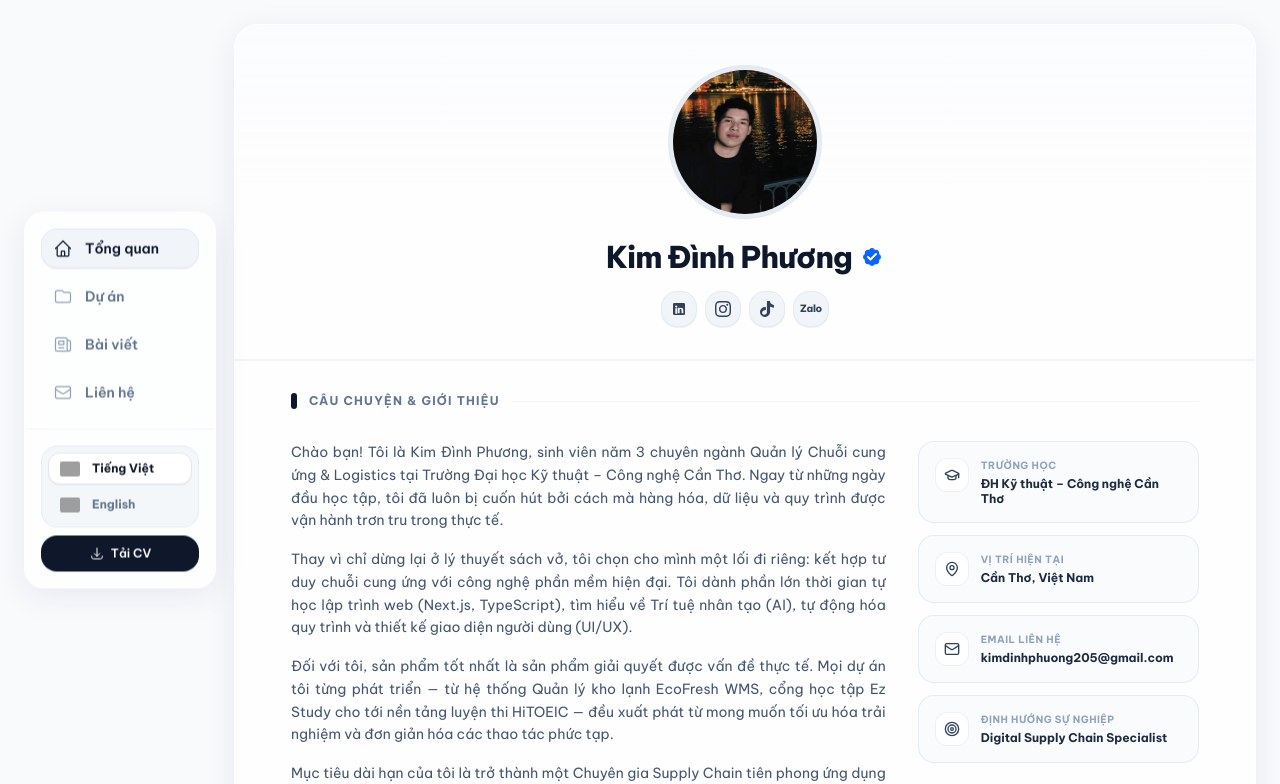
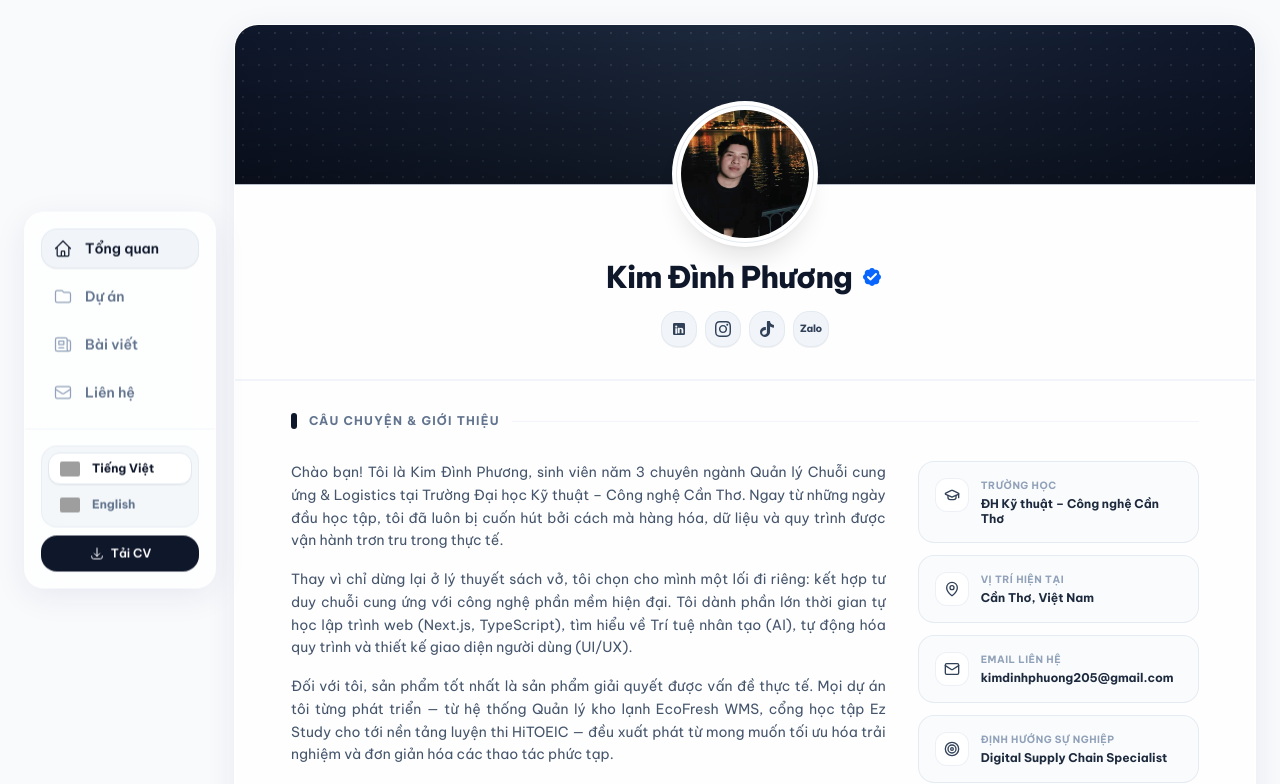
Before and after one commit to dinhphuong25/portfolio1, a Next.js app: page / in a window 1280 px wide. Shown: the top 784 px of the page. Built offline with nearby package versions, Linux system fonts and the light colour scheme; grey boxes are pictures that could not be loaded.

Commit message:
feat: add elegant top Cover Banner with border and overlapping avatar ring

```diff
--- a/src/components/ProfileHeader.tsx
+++ b/src/components/ProfileHeader.tsx
@@ -11,27 +11,31 @@ interface ProfileHeaderProps {
 
 export default function ProfileHeader({ onMessage: _onMessage }: ProfileHeaderProps) {
     return (
-        <section className="relative overflow-hidden pt-10 pb-8 px-4 sm:px-8 border-b border-slate-100 dark:border-slate-800/80">
-            {/* Ambient background decoration */}
-            <div className="absolute inset-0 bg-gradient-to-b from-slate-50/60 via-transparent to-transparent dark:from-slate-900/30 pointer-events-none" />
+        <section className="relative overflow-hidden border-b border-slate-100 dark:border-slate-800/80">
+            {/* Top Cover Banner with Border */}
+            <div className="relative w-full h-32 sm:h-40 bg-gradient-to-r from-slate-900 via-slate-800 to-slate-900 dark:from-slate-950 dark:via-slate-900 dark:to-slate-950 border-b border-slate-200/80 dark:border-slate-800 overflow-hidden">
+                {/* Subtle Grid / Pattern overlay */}
+                <div className="absolute inset-0 bg-[radial-gradient(#ffffff_1px,transparent_1px)] [background-size:16px_16px] opacity-10" />
+                <div className="absolute inset-0 bg-gradient-to-t from-black/40 to-transparent" />
+            </div>
 
-            <div className="max-w-2xl mx-auto flex flex-col items-center text-center relative z-10">
-                {/* Avatar */}
+            <div className="max-w-2xl mx-auto flex flex-col items-center text-center relative z-10 px-4 sm:px-8 pb-8 -mt-16 sm:-mt-20">
+                {/* Overlapping Avatar with Ring & Border */}
                 <motion.div
                     initial={{ opacity: 0, scale: 0.95 }}
                     animate={{ opacity: 1, scale: 1 }}
                     transition={{ duration: 0.4 }}
-                    className="relative cursor-pointer mb-5"
+                    className="relative cursor-pointer mb-4"
                 >
-                    <div className="p-1 rounded-full bg-slate-200/80 dark:bg-slate-800 border border-slate-200 dark:border-slate-700">
-                        <div className="relative w-32 h-32 sm:w-36 sm:h-36 rounded-full overflow-hidden">
+                    <div className="p-1 rounded-full bg-white dark:bg-slate-900 ring-4 ring-white dark:ring-slate-900 shadow-xl border border-slate-200 dark:border-slate-800">
+                        <div className="relative w-28 h-28 sm:w-32 sm:h-32 rounded-full overflow-hidden">
                             <Image
                                 src={encodeURI(profileData.avatar)}
                                 alt={profileData.name}
                                 fill
                                 unoptimized
                                 priority
-                                sizes="(max-width: 640px) 128px, 144px"
+                                sizes="(max-width: 640px) 112px, 128px"
                                 className="object-cover"
                             />
                         </div>
```
